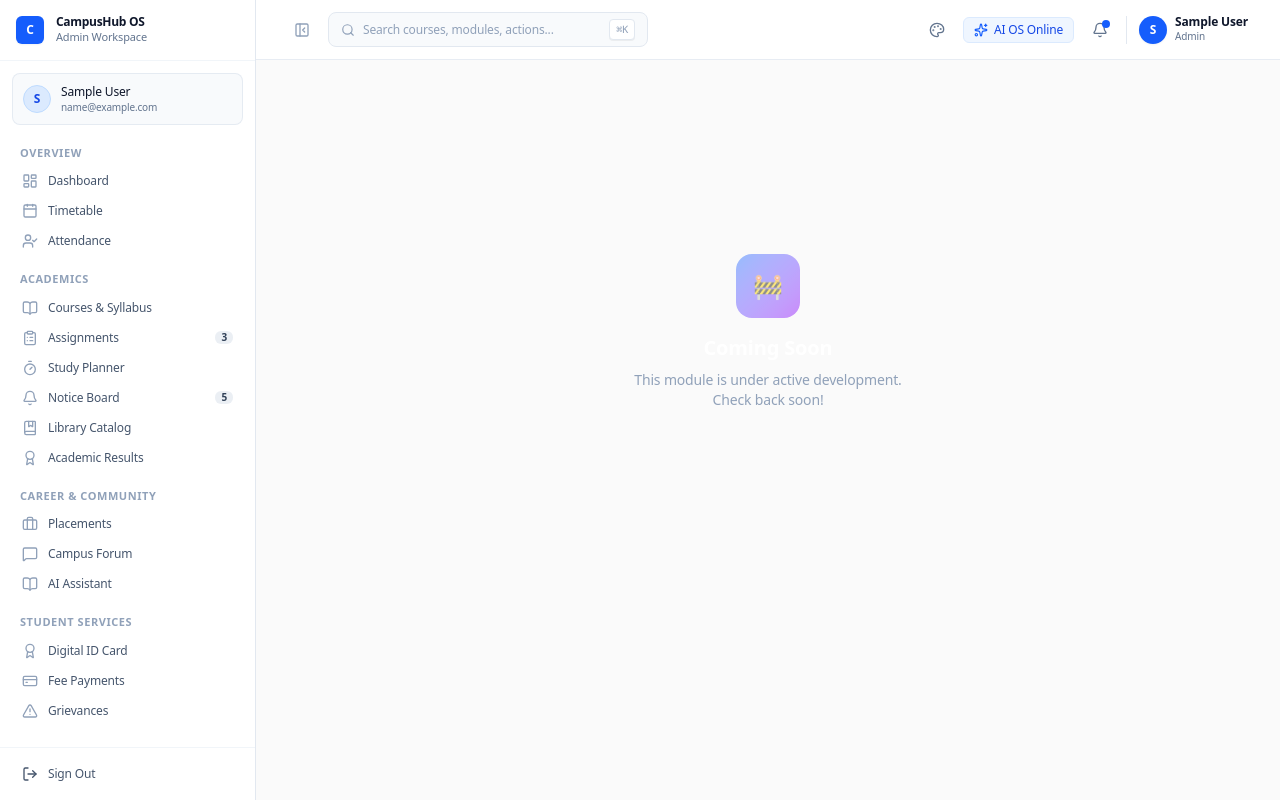
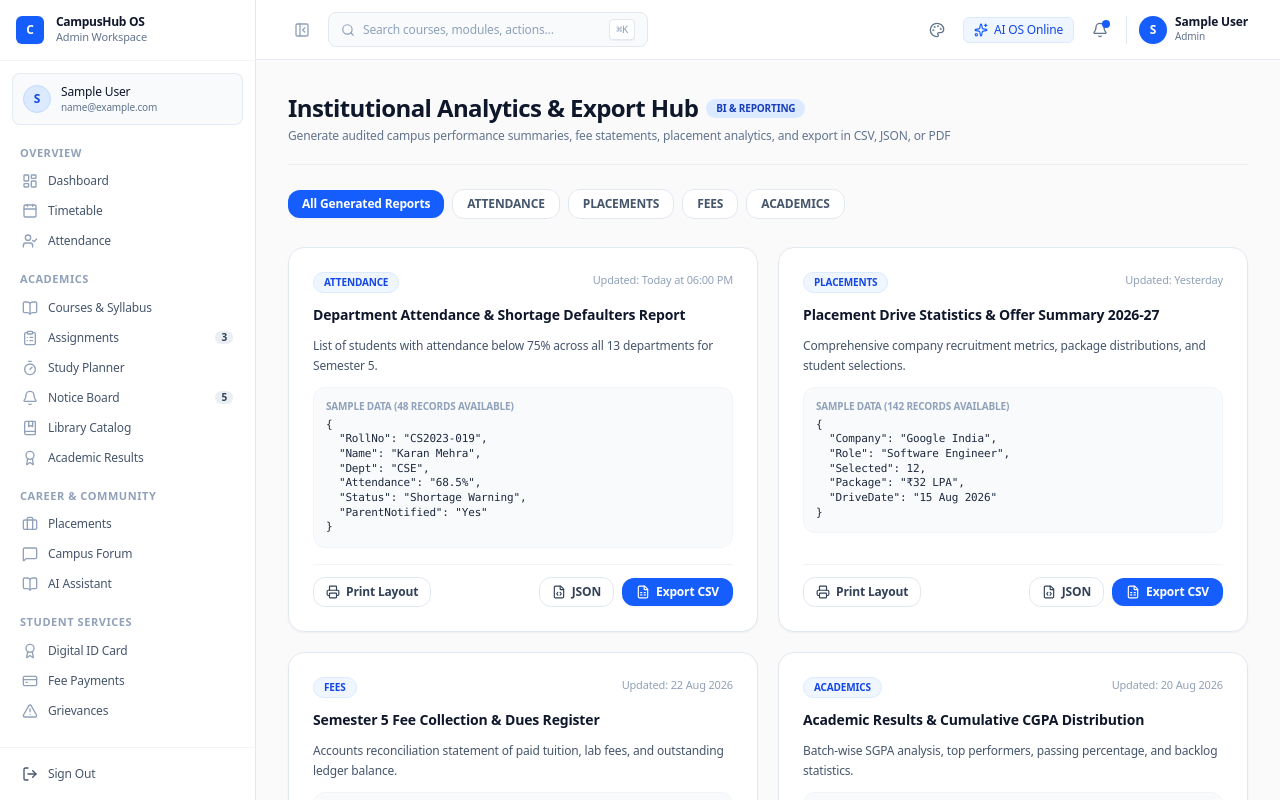
Before and after one commit to its-anuraj/CampusHub-AI, a Next.js app: page /dashboard/admin/reports in a window 1280 px wide. Shown: the top 800 px of the page. Built offline with nearby package versions, Linux system fonts and the light colour scheme; sample sign-in values are in the browser's storage.

Commit message:
feat(utils): implement Universal Data Export utilities (CSV, JSON, Print) across Admin Reports

```diff
--- a/app/dashboard/admin/reports/page.tsx
+++ b/app/dashboard/admin/reports/page.tsx
@@ -1,13 +1,201 @@
 'use client';
-export default function Page() {
+
+import { useState } from 'react';
+import {
+  FileSpreadsheet,
+  Download,
+  Printer,
+  BarChart3,
+  Calendar,
+  Users,
+  CreditCard,
+  Briefcase,
+  GraduationCap,
+  Sparkles,
+  CheckCircle2,
+  FileCode,
+} from 'lucide-react';
+import { useToast } from '@/lib/toastContext';
+import { exportToCSV, exportToJSON } from '@/lib/exportUtils';
+
+interface ReportCard {
+  id: string;
+  title: string;
+  category: 'ACADEMICS' | 'PLACEMENTS' | 'FEES' | 'ATTENDANCE';
+  description: string;
+  recordsCount: number;
+  lastUpdated: string;
+  data: Record<string, any>[];
+}
+
+const REPORTS_DATA: ReportCard[] = [
+  {
+    id: 'rep-att',
+    title: 'Department Attendance & Shortage Defaulters Report',
+    category: 'ATTENDANCE',
+    description: 'List of students with attendance below 75% across all 13 departments for Semester 5.',
+    recordsCount: 48,
+    lastUpdated: 'Today at 06:00 PM',
+    data: [
+      { RollNo: 'CS2023-019', Name: 'Karan Mehra', Dept: 'CSE', Attendance: '68.5%', Status: 'Shortage Warning', ParentNotified: 'Yes' },
+      { RollNo: 'EC2023-044', Name: 'Rohan Sharma', Dept: 'ECE', Attendance: '71.2%', Status: 'Shortage Warning', ParentNotified: 'Yes' },
+      { RollNo: 'ME2023-012', Name: 'Siddharth Rao', Dept: 'MECH', Attendance: '64.0%', Status: 'Critical Alert', ParentNotified: 'Yes' },
+    ],
+  },
+  {
+    id: 'rep-plc',
+    title: 'Placement Drive Statistics & Offer Summary 2026-27',
+    category: 'PLACEMENTS',
+    description: 'Comprehensive company recruitment metrics, package distributions, and student selections.',
+    recordsCount: 142,
+    lastUpdated: 'Yesterday',
+    data: [
+      { Company: 'Google India', Role: 'Software Engineer', Selected: 12, Package: '₹32 LPA', DriveDate: '15 Aug 2026' },
+      { Company: 'Microsoft', Role: 'SWE SDE-1', Selected: 18, Package: '₹28 LPA', DriveDate: '18 Aug 2026' },
+      { Company: 'Amazon AWS', Role: 'Cloud Support Associate', Selected: 24, Package: '₹22 LPA', DriveDate: '20 Aug 2026' },
+      { Company: 'TCS Digital', Role: 'Systems Engineer', Selected: 88, Package: '₹9 LPA', DriveDate: '22 Aug 2026' },
+    ],
+  },
+  {
+    id: 'rep-fee',
+    title: 'Semester 5 Fee Collection & Dues Register',
+    category: 'FEES',
+    description: 'Accounts reconciliation statement of paid tuition, lab fees, and outstanding ledger balance.',
+    recordsCount: 890,
+    lastUpdated: '22 Aug 2026',
+    data: [
+      { Dept: 'CSE', TotalBilled: '₹75,00,000', Collected: '₹68,50,000', Outstanding: '₹6,50,000', CollectionRate: '91.3%' },
+      { Dept: 'AI & DS', TotalBilled: '₹42,00,000', Collected: '₹39,00,000', Outstanding: '₹3,00,000', CollectionRate: '92.8%' },
+      { Dept: 'ECE', TotalBilled: '₹58,00,000', Collected: '₹52,00,000', Outstanding: '₹6,00,000', CollectionRate: '89.6%' },
+    ],
+  },
+  {
+    id: 'rep-res',
+    title: 'Academic Results & Cumulative CGPA Distribution',
+    category: 'ACADEMICS',
+    description: 'Batch-wise SGPA analysis, top performers, passing percentage, and backlog statistics.',
+    recordsCount: 1250,
+    lastUpdated: '20 Aug 2026',
+    data: [
+      { Batch: '2023-2027 (5th Sem)', AverageCGPA: '8.14', TopScore: '9.82', PassPercentage: '96.2%', TotalHonors: 142 },
+      { Batch: '2022-2026 (7th Sem)', AverageCGPA: '8.25', TopScore: '9.91', PassPercentage: '98.5%', TotalHonors: 180 },
+    ],
+  },
+];
+
+export default function AdminReportsPage() {
+  const { toast } = useToast();
+  const [reports, setReports] = useState<ReportCard[]>(REPORTS_DATA);
+  const [activeCategory, setActiveCategory] = useState<string>('ALL');
+
+  const filteredReports = reports.filter(
+    (r) => activeCategory === 'ALL' || r.category === activeCategory
+  );
+
+  const handleDownloadCSV = (report: ReportCard) => {
+    exportToCSV(report.id, report.data);
+    toast.success(`Exported ${report.title} to CSV format.`, 'CSV Generated');
+  };
+
+  const handleDownloadJSON = (report: ReportCard) => {
+    exportToJSON(report.id, report.data);
+    toast.success(`Exported ${report.title} to structured JSON.`, 'JSON Generated');
+  };
+
+  const handlePrintReport = (report: ReportCard) => {
+    toast.info(`Preparing official printable layout for ${report.title}...`);
+    window.print();
+  };
+
   return (
-    <div className="flex items-center justify-center min-h-[60vh]">
-      <div className="text-center">
-        <div className="w-16 h-16 rounded-2xl bg-gradient-to-br from-blue-500 to-purple-600 flex items-center justify-center mx-auto mb-4 opacity-50">
-          <span className="text-white text-2xl">🚧</span>
+    <div className="space-y-6">
+      {/* Header */}
+      <div className="flex flex-col sm:flex-row sm:items-center sm:justify-between gap-4 border-b border-slate-200/60 pb-5">
+        <div>
+          <div className="flex items-center gap-2">
+            <h1 className="text-2xl font-bold tracking-tight text-slate-900">Institutional Analytics & Export Hub</h1>
+            <span className="px-2.5 py-0.5 rounded-full text-[10px] font-bold bg-blue-100 text-blue-800 uppercase">
+              BI & Reporting
+            </span>
+          </div>
+          <p className="text-xs text-slate-500 mt-1">
+            Generate audited campus performance summaries, fee statements, placement analytics, and export in CSV, JSON, or PDF
+          </p>
         </div>
-        <h2 className="text-white font-bold text-xl mb-2">Coming Soon</h2>
-        <p className="text-slate-400 text-sm">This module is under active development.<br/>Check back soon!</p>
+      </div>
+
+      {/* Categories Bar */}
+      <div className="flex items-center gap-2 overflow-x-auto pb-1">
+        {['ALL', 'ATTENDANCE', 'PLACEMENTS', 'FEES', 'ACADEMICS'].map((cat) => (
+          <button
+            key={cat}
+            onClick={() => setActiveCategory(cat)}
+            className={`px-3.5 py-1.5 rounded-xl text-xs font-semibold whitespace-nowrap transition-all cursor-pointer ${
+              activeCategory === cat
+                ? 'bg-blue-600 text-white shadow-xs'
+                : 'bg-white border border-slate-200 text-slate-600 hover:bg-slate-50'
+            }`}
+          >
+            {cat === 'ALL' ? 'All Generated Reports' : cat}
+          </button>
+        ))}
+      </div>
+
+      {/* Reports Grid */}
+      <div className="grid grid-cols-1 md:grid-cols-2 gap-5">
+        {filteredReports.map((report) => (
+          <div
+            key={report.id}
+            className="bg-white border border-slate-200 hover:border-slate-300 rounded-2xl p-6 shadow-xs transition-all flex flex-col justify-between space-y-4"
+          >
+            <div className="space-y-3">
+              <div className="flex items-start justify-between gap-3">
+                <span className="text-[10px] font-bold px-2.5 py-0.5 rounded-full bg-blue-50 text-blue-700 border border-blue-100 uppercase">
+                  {report.category}
+                </span>
+                <span className="text-[11px] text-slate-400">Updated: {report.lastUpdated}</span>
+              </div>
+
+              <h3 className="text-sm font-bold text-slate-900 leading-snug">{report.title}</h3>
+              <p className="text-xs text-slate-600 leading-relaxed">{report.description}</p>
+
+              {/* Data Sample Preview Box */}
+              <div className="bg-slate-50 border border-slate-100 rounded-xl p-3 text-xs font-mono text-slate-700 overflow-x-auto">
+                <p className="text-[10px] text-slate-400 uppercase font-sans font-bold mb-1">
+                  Sample Data ({report.recordsCount} Records Available)
+                </p>
+                <pre className="text-[11px] text-slate-800">
+                  {JSON.stringify(report.data[0], null, 2)}
+                </pre>
+              </div>
+            </div>
+
+            {/* Actions Bar */}
+            <div className="pt-3 border-t border-slate-100 flex items-center justify-between gap-2">
+              <button
+                onClick={() => handlePrintReport(report)}
+                className="px-3 py-1.5 rounded-xl border border-slate-200 hover:bg-slate-50 text-slate-700 text-xs font-semibold flex items-center gap-1.5 cursor-pointer transition-colors"
+              >
+                <Printer className="w-3.5 h-3.5" /> Print Layout
+              </button>
+
+              <div className="flex items-center gap-2">
+                <button
+                  onClick={() => handleDownloadJSON(report)}
+                  className="px-3 py-1.5 rounded-xl border border-slate-200 hover:bg-slate-50 text-slate-700 text-xs font-semibold flex items-center gap-1.5 cursor-pointer transition-colors"
+                >
+                  <FileCode className="w-3.5 h-3.5" /> JSON
+                </button>
+                <button
+                  onClick={() => handleDownloadCSV(report)}
+                  className="px-3.5 py-1.5 rounded-xl bg-blue-600 hover:bg-blue-700 text-white text-xs font-bold flex items-center gap-1.5 cursor-pointer shadow-xs transition-colors"
+                >
+                  <FileSpreadsheet className="w-3.5 h-3.5" /> Export CSV
+                </button>
+              </div>
+            </div>
+          </div>
+        ))}
       </div>
     </div>
   );
--- /dev/null
+++ b/lib/exportUtils.ts
@@ -0,0 +1,45 @@
+/**
+ * Universal Data Export Utilities for CampusHub AI
+ */
+
+export function exportToCSV(filename: string, rows: Record<string, any>[], customHeaders?: string[]) {
+  if (!rows || !rows.length) return;
+
+  const keys = Object.keys(rows[0]);
+  const headers = customHeaders || keys;
+
+  const csvRows: string[] = [];
+  csvRows.push(headers.join(','));
+
+  for (const row of rows) {
+    const values = keys.map((k) => {
+      const val = row[k] === null || row[k] === undefined ? '' : String(row[k]);
+      return `"${val.replace(/"/g, '""')}"`;
+    });
+    csvRows.push(values.join(','));
+  }
+
+  const csvString = csvRows.join('\n');
+  const blob = new Blob([csvString], { type: 'text/csv;charset=utf-8;' });
+  const url = URL.createObjectURL(blob);
+  const link = document.createElement('a');
+  link.href = url;
+  link.download = `${filename.replace(/\.csv$/, '')}.csv`;
+  document.body.appendChild(link);
+  link.click();
+  document.body.removeChild(link);
+  URL.revokeObjectURL(url);
+}
+
+export function exportToJSON(filename: string, data: any) {
+  const jsonString = JSON.stringify(data, null, 2);
+  const blob = new Blob([jsonString], { type: 'application/json;charset=utf-8;' });
+  const url = URL.createObjectURL(blob);
+  const link = document.createElement('a');
+  link.href = url;
+  link.download = `${filename.replace(/\.json$/, '')}.json`;
+  document.body.appendChild(link);
+  link.click();
+  document.body.removeChild(link);
+  URL.revokeObjectURL(url);
+}
```
